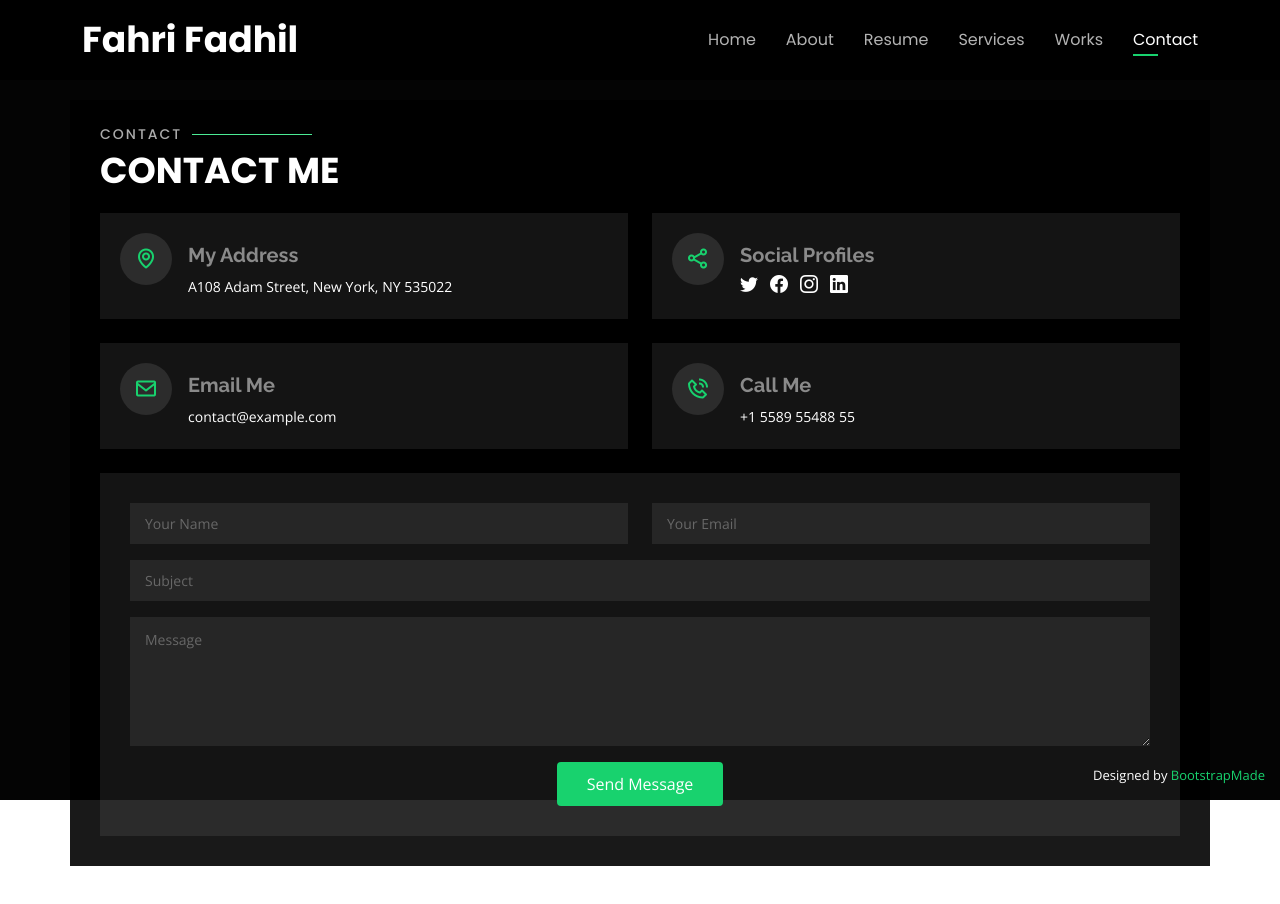
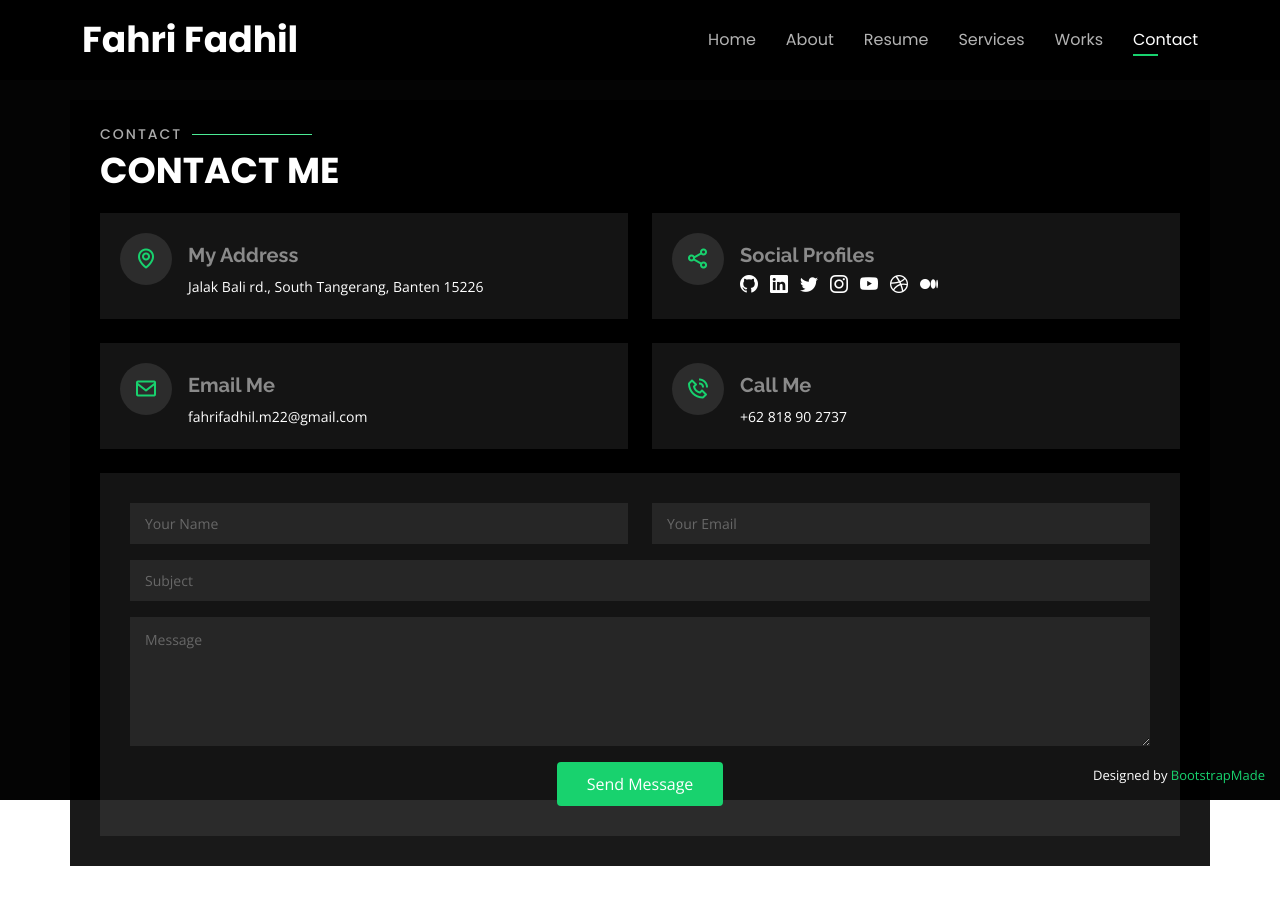
Before and after one commit to FahriFadhil/FahriFadhil.github.io, a plain HTML site: page portfolio/index.html in a window 1280 px wide. Both pictures are taken after a click on the link "Contact". Drawn offline with nearby package versions, Linux system fonts and the light colour scheme.

Commit message:
sect. Contact-1

```diff
--- a/portfolio/index.html
+++ b/portfolio/index.html
@@ -733,7 +733,7 @@
           <div class="info-box">
             <i class="bx bx-map"></i>
             <h3>My Address</h3>
-            <p>A108 Adam Street, New York, NY 535022</p>
+            <p>Jalak Bali rd., South Tangerang, Banten 15226</p>
           </div>
         </div>
 
@@ -742,10 +742,13 @@
             <i class="bx bx-share-alt"></i>
             <h3>Social Profiles</h3>
             <div class="social-links">
-              <a href="#" class="twitter"><i class="bi bi-twitter"></i></a>
-              <a href="#" class="facebook"><i class="bi bi-facebook"></i></a>
-              <a href="#" class="instagram"><i class="bi bi-instagram"></i></a>
-              <a href="#" class="linkedin"><i class="bi bi-linkedin"></i></a>
+              <a href="https://github.com/FahriFadhil" class="github"><i class="bi bi-github"></i></a>
+              <a href="https://www.linkedin.com/in/fahri-fadhil-muhammad-52207021a/" class="linkedin"><i class="bi bi-linkedin"></i></a>
+              <a href="https://twitter.com/fahrifadhil_" class="twitter"><i class="bi bi-twitter"></i></a>
+              <a href="https://instagram.com/fahrifadhil_" class="instagram"><i class="bi bi-instagram"></i></a>
+              <a href="https://www.youtube.com/channel/UCCedt6aGxtvpSaQYKFsXqbw" class="youtube"><i class="bi bi-youtube"></i></a>
+              <a href="https://dribbble.com/FahriFadhil" class="dribbble"><i class="bi bi-dribbble"></i></a>
+              <a href="https://medium.com/@fahrifadhil.m22" class="medium"><i class="bi bi-medium"></i></a>
             </div>
           </div>
         </div>
@@ -754,14 +757,14 @@
           <div class="info-box">
             <i class="bx bx-envelope"></i>
             <h3>Email Me</h3>
-            <p>contact@example.com</p>
+            <p>fahrifadhil.m22@gmail.com</p>
           </div>
         </div>
         <div class="col-md-6 mt-4 d-flex align-items-stretch">
           <div class="info-box">
             <i class="bx bx-phone-call"></i>
             <h3>Call Me</h3>
-            <p>+1 5589 55488 55</p>
+            <p>+62 818 90 2737</p>
           </div>
         </div>
       </div>
```
